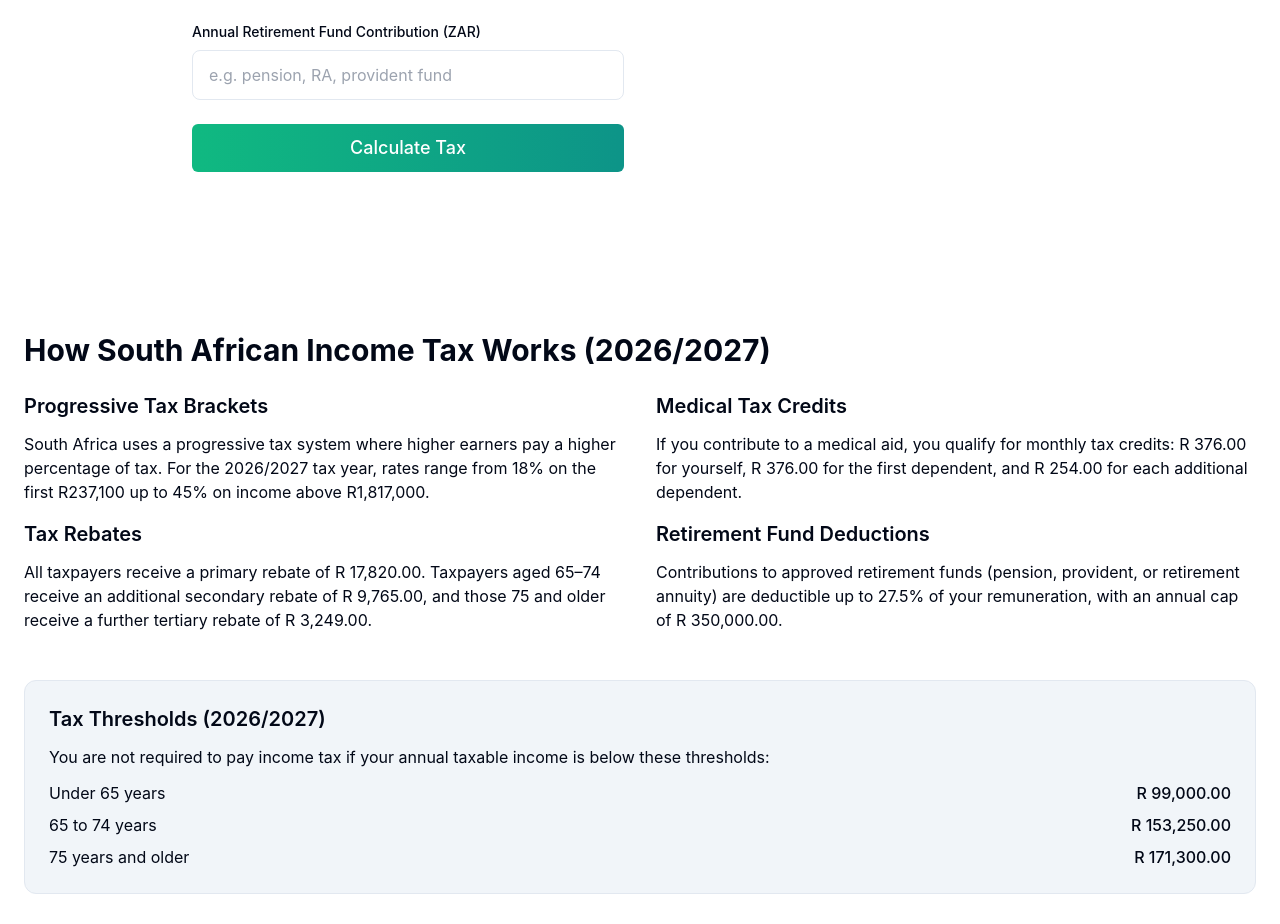
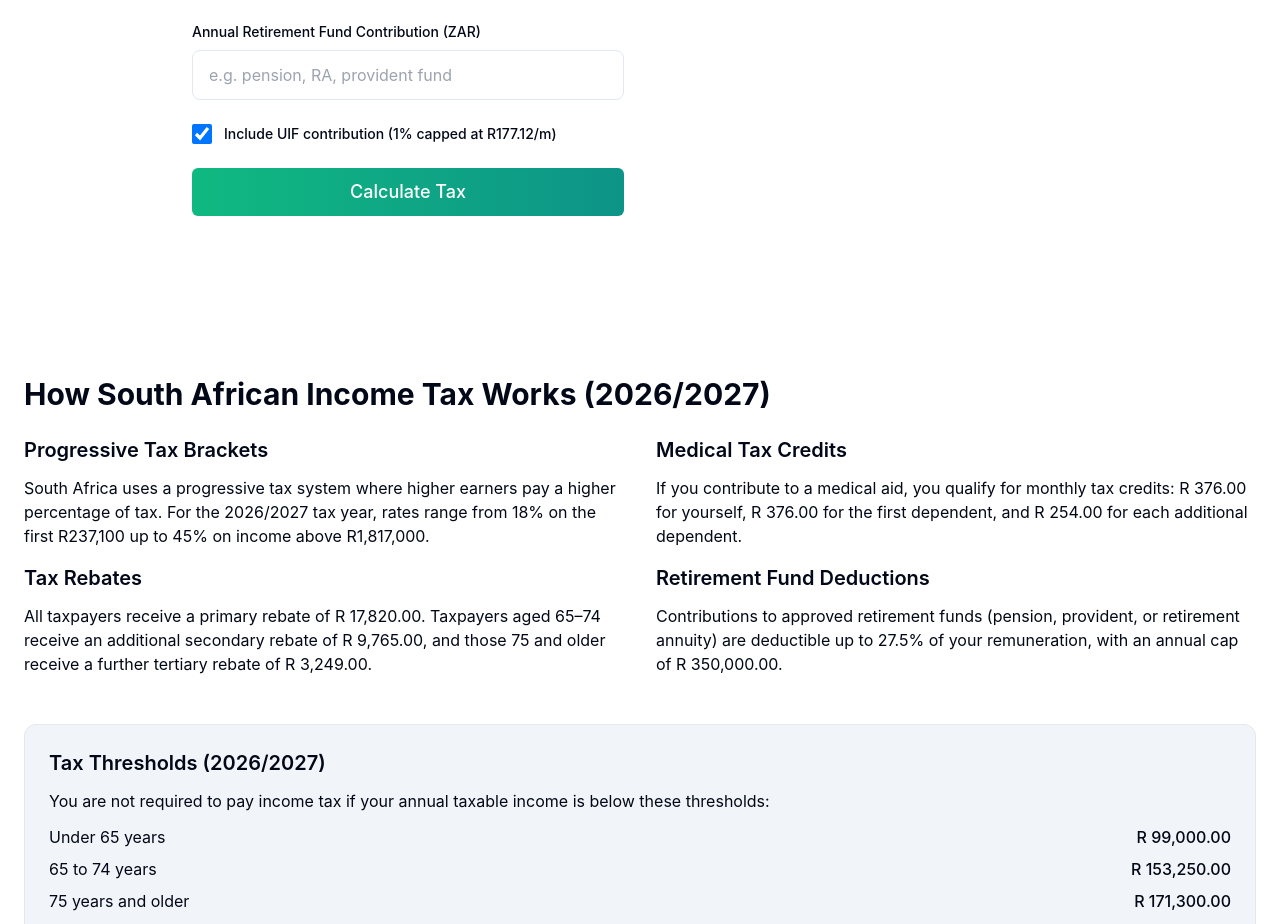
Before and after one commit to thilisadiki/fin-tool-landing-page, a React (Vite) app: page /calculators/sars-income-tax-calculator in a window 1280 px wide. Shown: the part 927-1851 px from the top of the page. Built offline with nearby package versions, Linux system fonts and the light colour scheme.

Commit message:
feat: add UIF contribution calculation and UI toggle to tax calculator

```diff
--- a/src/components/calculators/tax/TaxBreakdownTable.tsx
+++ b/src/components/calculators/tax/TaxBreakdownTable.tsx
@@ -63,9 +63,19 @@ export default function TaxBreakdownTable({ result }: TaxBreakdownTableProps) {
                 <span className="font-medium text-emerald-500">-{formatZAR(result.annualMedicalCredits)}</span>
               </div>
             )}
-            <div className="flex justify-between py-2 font-bold">
+            <div className="flex justify-between py-2 font-bold border-b border-border/50">
               <span className="text-foreground">Annual tax payable</span>
               <span className="text-foreground">{formatZAR(result.annualTaxPayable)}</span>
+            </div>
+            {result.annualUIF > 0 && (
+              <div className="flex justify-between py-2 border-b border-border/50">
+                <span className="text-muted-foreground">Annual UIF Contribution</span>
+                <span className="font-medium text-amber-500">{formatZAR(result.annualUIF)}</span>
+              </div>
+            )}
+            <div className="flex justify-between py-2 font-bold">
+              <span className="text-foreground">Total Annual Deductions (Tax + UIF)</span>
+              <span className="text-foreground">{formatZAR(result.annualTaxPayable + result.annualUIF)}</span>
             </div>
           </div>
         </AccordionContent>
--- a/src/components/calculators/tax/TaxCalculatorForm.tsx
+++ b/src/components/calculators/tax/TaxCalculatorForm.tsx
@@ -124,6 +124,20 @@ export default function TaxCalculatorForm({ inputs, onChange, onCalculate }: Tax
         />
       </div>
 
+      {/* UIF Toggle */}
+      <div className="flex items-center gap-3">
+        <input
+          type="checkbox"
+          id="includeUIF"
+          checked={inputs.includeUIF}
+          onChange={(e) => update({ includeUIF: e.target.checked })}
+          className="w-5 h-5 rounded border-input text-emerald-500 focus:ring-emerald-500"
+        />
+        <label htmlFor="includeUIF" className="text-sm font-medium text-foreground cursor-pointer">
+          Include UIF contribution (1% capped at R177.12/m)
+        </label>
+      </div>
+
       <Button
         size="lg"
         className="w-full bg-gradient-to-r from-emerald-500 to-teal-600 hover:from-emerald-600 hover:to-teal-700 text-white text-lg py-6"
--- a/src/lib/calculators/taxCalculator.ts
+++ b/src/lib/calculators/taxCalculator.ts
@@ -7,6 +7,7 @@ export interface TaxInputs {
   ageCategory: AgeCategory;
   medicalAidMembers: number;
   retirementContribution: number;
+  includeUIF: boolean;
 }
 
 export interface BracketResult {
@@ -25,6 +26,8 @@ export interface TaxResult {
   annualRebates: number;
   annualMedicalCredits: number;
   annualTaxPayable: number;
+  annualUIF: number;
+  monthlyUIF: number;
   monthlyTax: number;
   monthlyGross: number;
   monthlyNet: number;
@@ -115,9 +118,14 @@ export function calculateTax(
 
   const monthlyGross = annualGrossIncome / 12;
   const monthlyTax = annualTaxPayable / 12;
-  const monthlyNet = monthlyGross - monthlyTax;
+
+  // UIF Calculation (1% capped at R177.12 per month)
+  const monthlyUIF = inputs.includeUIF ? Math.min(monthlyGross * 0.01, 177.12) : 0;
+  const annualUIF = monthlyUIF * 12;
+
+  const monthlyNet = monthlyGross - monthlyTax - monthlyUIF;
   const effectiveTaxRate =
-    annualGrossIncome > 0 ? (annualTaxPayable / annualGrossIncome) * 100 : 0;
+    annualGrossIncome > 0 ? ((annualTaxPayable + annualUIF) / annualGrossIncome) * 100 : 0;
 
   return {
     annualGrossIncome,
@@ -127,6 +135,8 @@ export function calculateTax(
     annualRebates,
     annualMedicalCredits,
     annualTaxPayable,
+    annualUIF,
+    monthlyUIF,
     monthlyTax,
     monthlyGross,
     monthlyNet,
--- a/src/pages/calculators/SarsIncomeTaxCalculator.tsx
+++ b/src/pages/calculators/SarsIncomeTaxCalculator.tsx
@@ -19,6 +19,7 @@ const DEFAULT_INPUTS: TaxInputs = {
   ageCategory: 'under65',
   medicalAidMembers: 0,
   retirementContribution: 0,
+  includeUIF: true,
 };
 
 const taxCalcSchema = buildTaxCalculatorSchema();
```
